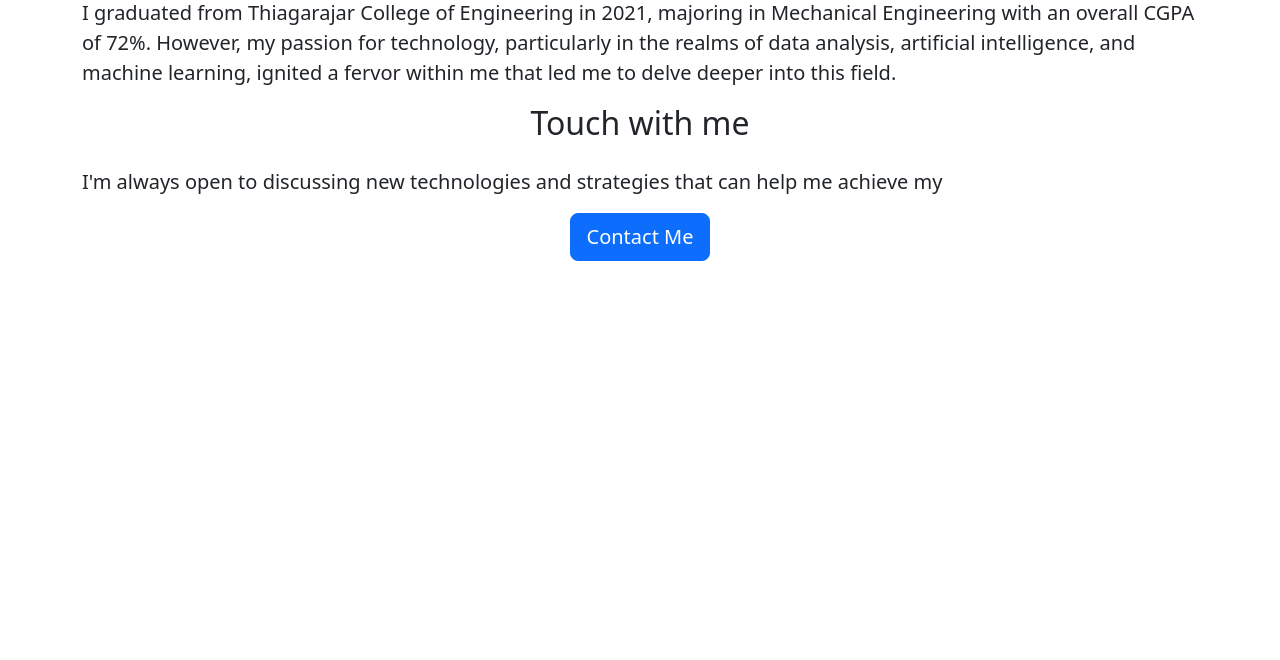
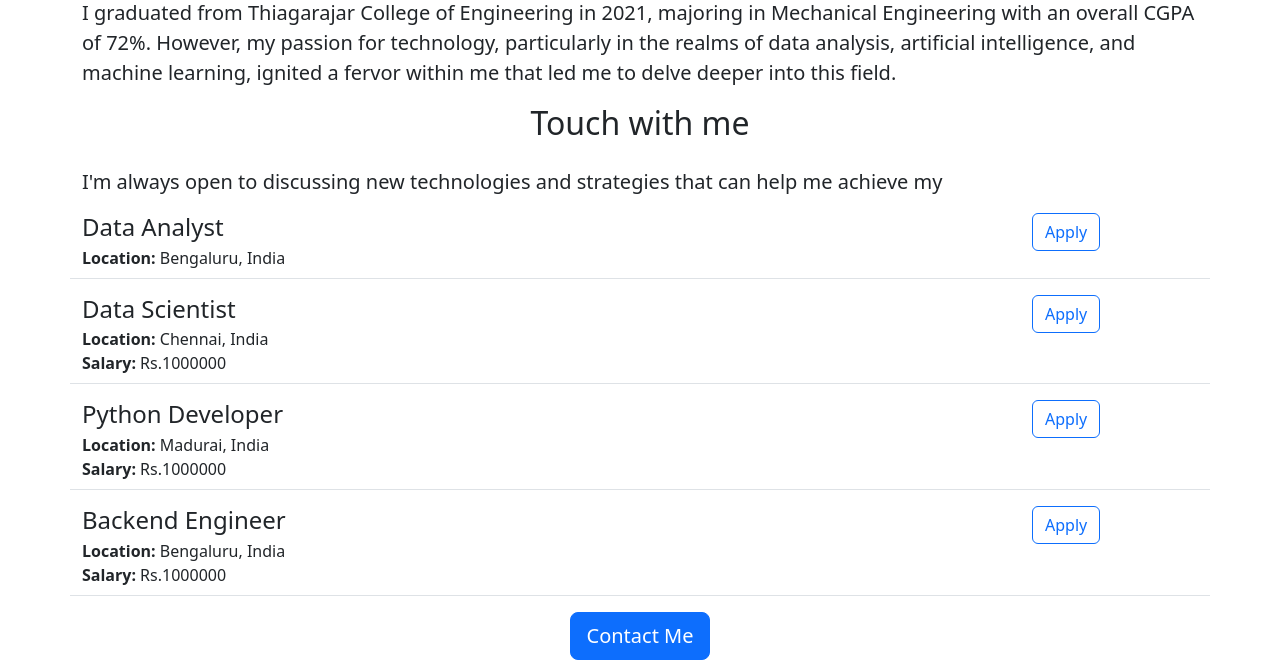
Before and after one commit to Abishekok/abishek-career-website, a Flask app: page / in a window 1280 px wide. Shown: the part 650-1310 px from the top of the page. Before the commit the page ends 911 px from the top, so only its background shows below. Run offline with Flask 3, Linux system fonts and the light colour scheme.

Commit message:
Added some UI code

```diff
--- a/app.py
+++ b/app.py
@@ -1,11 +1,37 @@
-from flask import Flask, render_template
+from flask import Flask, render_template, jsonify
 
 app = Flask(__name__)
+
+JOBS = [{
+    'id': 1,
+    'title': 'Data Analyst',
+    'location': 'Bengaluru, India',
+}, {
+    'id': 2,
+    'title': 'Data Scientist',
+    'location': 'Chennai, India',
+    'salary': 'Rs.1000000'
+}, {
+    'id': 3,
+    'title': 'Python Developer',
+    'location': 'Madurai, India',
+    'salary': 'Rs.1000000'
+}, {
+    'id': 4,
+    'title': 'Backend Engineer',
+    'location': 'Bengaluru, India',
+    'salary': 'Rs.1000000'
+}]
 
 
 @app.route("/")
 def hellp_abishek():
-  return render_template('home.html')
+  return render_template('home.html', jobs=JOBS)
+
+
+@app.route("/api/jobs")
+def list_jobs():
+  return jsonify(JOBS)
 
 
 if __name__ == "__main__":
--- a/templates/home.html
+++ b/templates/home.html
@@ -30,6 +30,13 @@
       <p class="lead">
         I'm always open to discussing new technologies and strategies that can help me achieve my
       </p>
+    <div>
+      <p>
+        {% for job in jobs %}
+          {%include 'jobitems.html'%}
+        {% endfor %}
+    </div>
+      </p>
       <div class="text-center">
       <button class="btn btn-primary btn-lg mb-10">Contact Me</button>
       </div>
--- /dev/null
+++ b/templates/jobitems.html
@@ -0,0 +1,18 @@
+<div class="border-bottom row" style="margin-bottom:16px;padding-bottom:8px">
+  <div class="col-10">
+    <h4 style="color:(120,120,120); margin-bottom:4px;">
+        {{job['title']}}
+    </h4>
+    <div>
+      <b>Location:</b> {{job['location']}}
+    </div>
+    {% if 'salary' in job %}
+    <div>
+      <b>Salary:</b> {{job['salary']}}
+    </div>
+    {% endif %}
+  </div>
+  <div class="col-2">
+  <button type="button" class="btn btn-outline-primary">Apply</button>
+  </div>
+</div>
```
